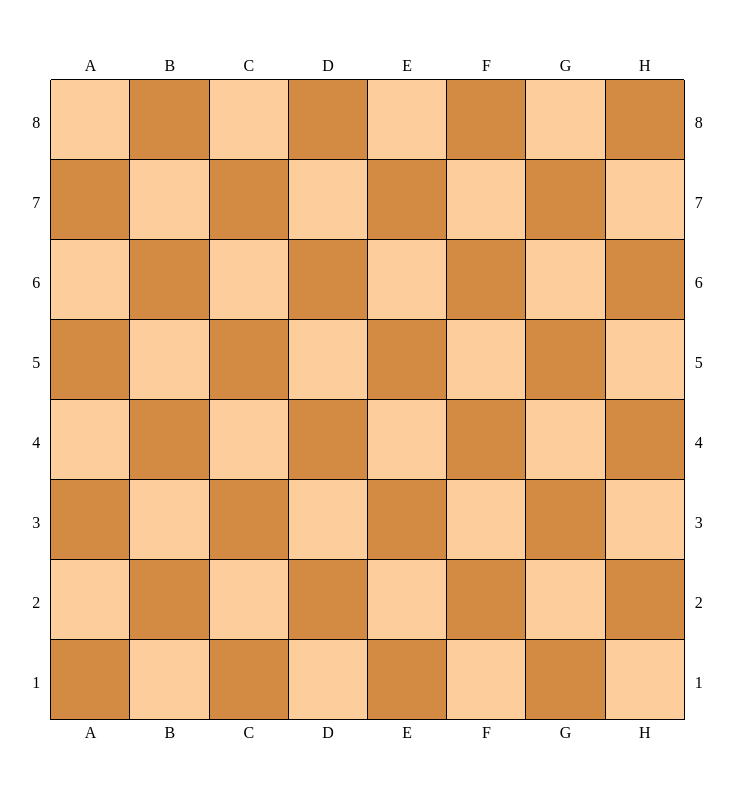
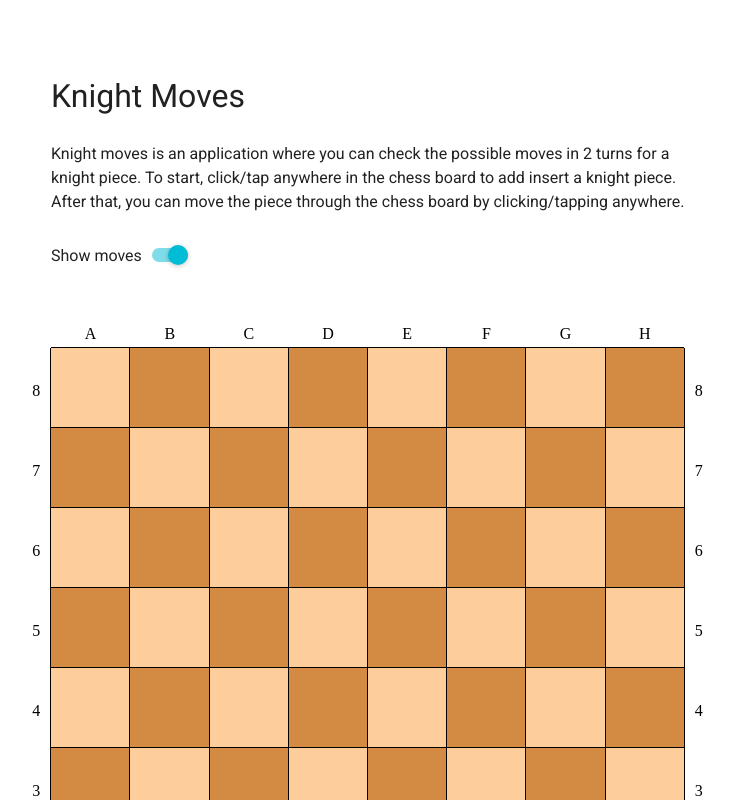
Before and after one commit to gabriellcardoso/chess-moves-app, a React app: page / in a window 1280 px wide. Shown: the top 800 px of the page, without its empty margins (269-1003 px from the left). Built offline with nearby package versions, Linux system fonts and the light colour scheme.

Commit message:
Adding a header to the application to explain and to toggle piece moves highlight

```diff
--- a/index.html
+++ b/index.html
@@ -3,6 +3,7 @@
     <head>
         <meta charset="UTF-8" />
         <title>Chess Moves</title>
+        <link rel="stylesheet" href="https://fonts.googleapis.com/css?family=Roboto">
         <link rel="stylesheet" href="styles/reset.css">
         <link rel="stylesheet" href="styles/main.css">
     </head>
--- a/package.json
+++ b/package.json
@@ -28,6 +28,7 @@
   "homepage": "https://github.com/gabriellcardoso/chess-moves-app#readme",
   "dependencies": {
     "awesome-typescript-loader": "^5.0.0",
+    "material-ui": "^0.20.0",
     "react": "^16.3.2",
     "react-dom": "^16.3.2",
     "typescript": "^2.8.3",
@@ -37,6 +38,7 @@
   "devDependencies": {
     "@types/enzyme": "^3.1.10",
     "@types/jest": "^22.2.3",
+    "@types/material-ui": "^0.21.2",
     "@types/react": "^16.3.12",
     "@types/react-dom": "^16.0.5",
     "@types/react-test-renderer": "^16.0.1",
--- a/src/components/App.tsx
+++ b/src/components/App.tsx
@@ -1,6 +1,7 @@
 import * as React from 'react';
 
 import { Board } from './Board';
+import { Toggle } from './Toggle';
 import { BoardPosition } from '../models/BoardPosition';
 import { ApiClient } from '../utils/ApiClient';
 
@@ -27,6 +28,19 @@ class App extends React.Component<AppProps, AppState> {
 
         return (
             <section className="app">
+                <header>
+                    <h1>Knight Moves</h1>
+                    <p>
+                        Knight moves is an application where you can check the possible moves in 2 turns for a knight piece.
+                        To start, click/tap anywhere in the chess board to add insert a knight piece.
+                        After that, you can move the piece through the chess board by clicking/tapping anywhere.
+                    </p>
+                    <Toggle
+                        label="Show moves"
+                        value={showMoves}
+                        onToggle={value => this.setState({ showMoves: value })}
+                    />
+                </header>
                 <Board
                     knight={knight}
                     moves={showMoves ? moves : []}
--- /dev/null
+++ b/src/components/ThemeProvider.tsx
@@ -0,0 +1,14 @@
+import { MuiThemeProvider } from 'material-ui/styles';
+import * as React from 'react';
+
+interface ThemeProviderProps {
+    children: React.ReactNode;
+}
+
+const ThemeProvider = (props: ThemeProviderProps) => (
+    <MuiThemeProvider>
+        {props.children}
+    </MuiThemeProvider>
+);
+
+export { ThemeProvider }
--- /dev/null
+++ b/src/components/Toggle.tsx
@@ -0,0 +1,19 @@
+import * as React from 'react';
+import MuiToggle from 'material-ui/Toggle';
+
+interface ToggleProps {
+    label: string;
+    value: boolean;
+    onToggle: (value: boolean) => void;
+}
+
+const Toggle = (props: ToggleProps) => (
+    <MuiToggle
+        className="toggle"
+        label={props.label}
+        toggled={props.value}
+        onToggle={(event, value) => props.onToggle(value)}
+    />
+);
+
+export { Toggle }
--- a/src/index.tsx
+++ b/src/index.tsx
@@ -2,8 +2,11 @@ import * as React from 'react';
 import * as ReactDOM from 'react-dom';
 
 import { App } from './components/App';
+import { ThemeProvider } from './components/ThemeProvider';
 
 ReactDOM.render(
-    <App />,
+    <ThemeProvider>
+        <App />
+    </ThemeProvider>,
     document.getElementById('chess-moves')
 );
--- a/styles/main.css
+++ b/styles/main.css
@@ -11,12 +11,40 @@ body {
     position: relative;
 }
 
+header {
+    box-sizing: border-box;
+    margin: 0 auto;
+}
+
+header h1 {
+    font-size: 32px;
+    margin-bottom: 30px;
+    font-family: Roboto, sans-serif;
+    color: rgba(0, 0, 0, 0.87);
+}
+
+header p {
+    font-size: 16px;
+    margin-bottom: 30px;
+    font-family: Roboto, sans-serif;
+    color: rgba(0, 0, 0, 0.87);
+    line-height: 24px;
+}
+
+.toggle {
+    width: auto !important;
+}
+
 .board {
     display: block;
     margin: 0 auto;
 }
 
 @media (orientation: landscape) {
+    header {
+        width: 100vh;
+        padding: 10vh 10vh 0;
+    }
     .board {
         width: 100vh;
         height: 100vh;
@@ -24,6 +52,10 @@ body {
 }
 
 @media (orientation: portrait) {
+    header {
+        width: 100vw;
+        padding: 10vw 10vw 0;
+    }
     .board {
         width: 100vw;
         height: 100vw;
```
